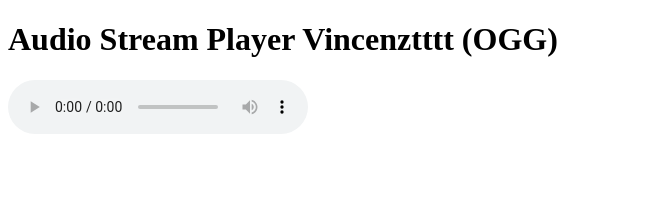
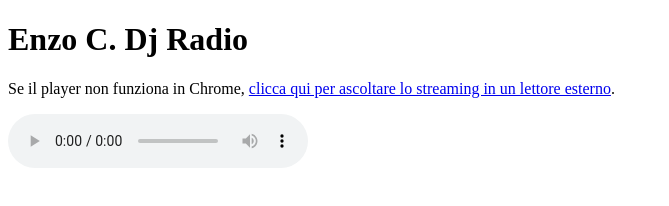
Before and after one commit to enzocass1/streaming_music, a plain HTML site: page index.html in a window 1280 px wide. Shown: the whole page, without its empty margins (0-669 px from the left). Drawn offline with Linux system fonts and the light colour scheme.

Commit message:
Update index.html

```diff
--- a/index.html
+++ b/index.html
@@ -3,15 +3,16 @@
 <head>
     <meta charset="UTF-8">
     <meta name="viewport" content="width=device-width, initial-scale=1.0">
-    <title>OGG Audio Stream</title>
+    <title>Audio Stream Player</title>
 </head>
 <body>
-    <h1>Audio Stream Player Vincenztttt (OGG)</h1>
+    <h1>Enzo C. Dj Radio</h1>
+
+    <p>Se il player non funziona in Chrome, <a href="http://uk22freenew.listen2myradio.com:13264/stream.ogg" target="_blank">clicca qui per ascoltare lo streaming in un lettore esterno</a>.</p>
 
     <audio controls>
         <source src="http://uk22freenew.listen2myradio.com:13264/stream.ogg" type="audio/ogg">
         Your browser does not support the audio element.
     </audio>
-
 </body>
 </html>
```
